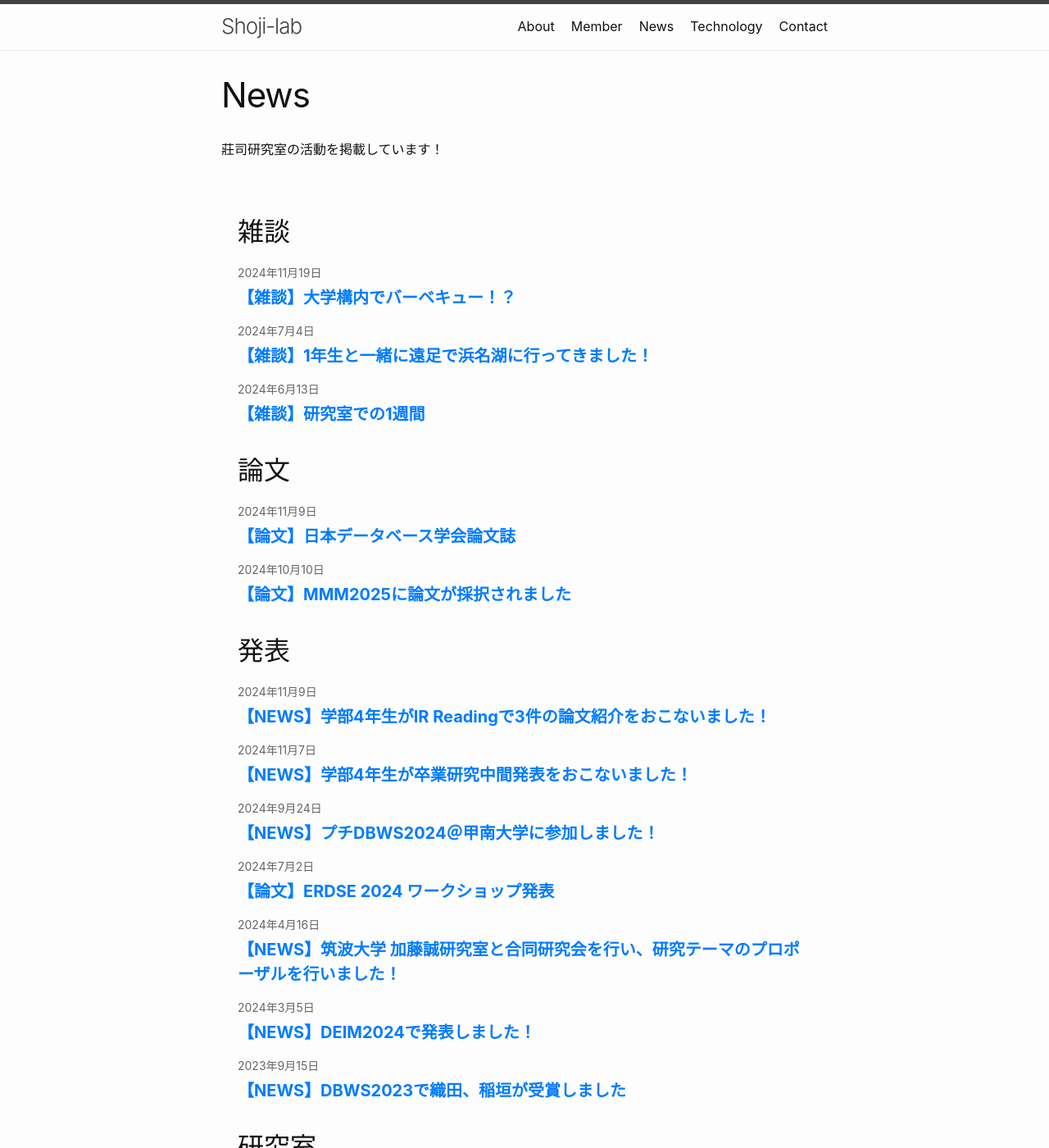
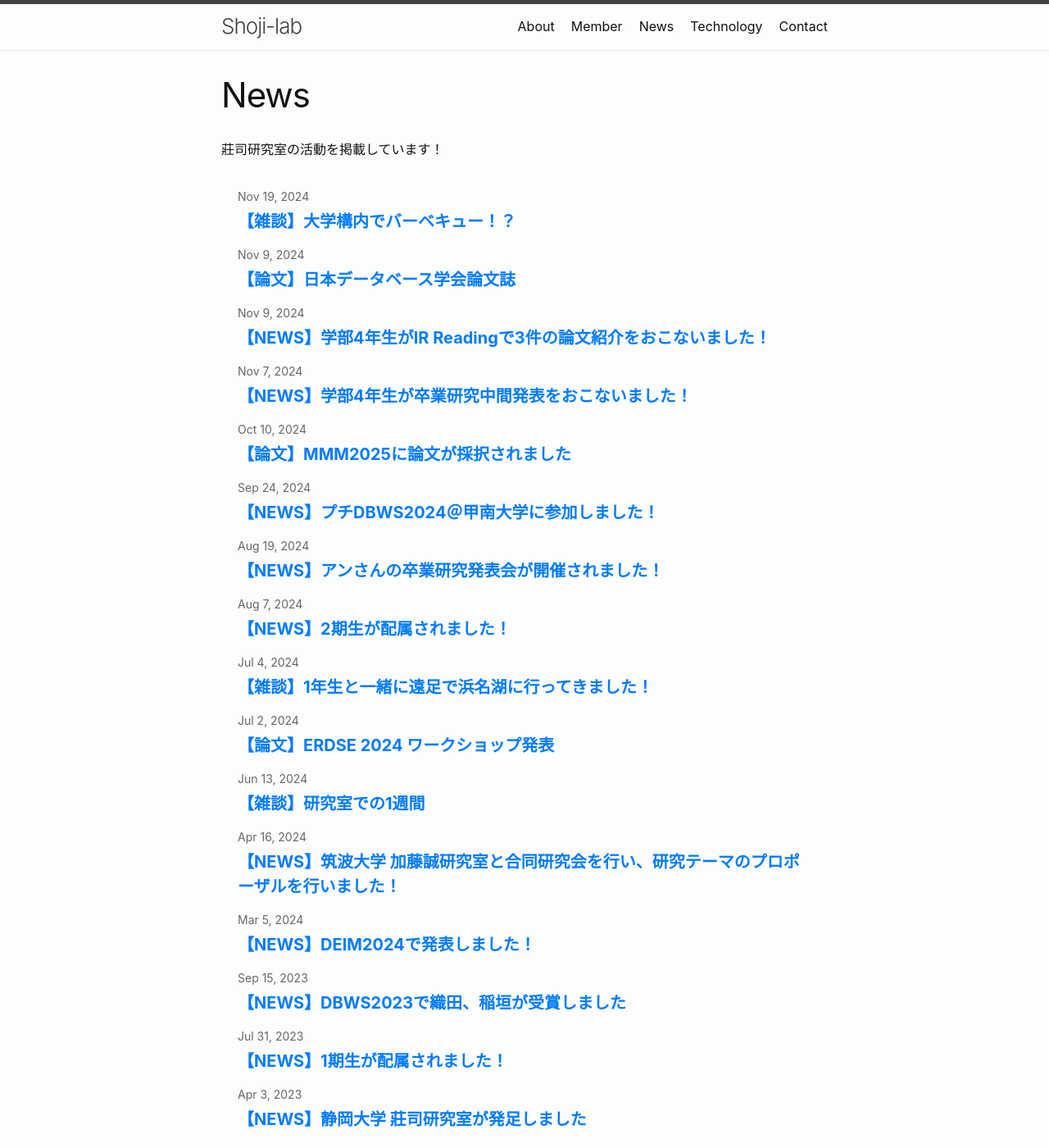
Before and after one commit to shoji-lab/shoji-lab.github.io, a Jekyll site: the page built from news.md, in a window 1280 px wide and 1400 px high. Shown: the whole window at 82% size. Built offline with Jekyll 4.4.1, drawn with Linux system fonts in a browser that asks for light colours; some of the changed text lies outside the part shown.

Commit message:
news changed8

```diff
--- a/news.md
+++ b/news.md
@@ -6,7 +6,7 @@
 
 莊司研究室の活動を掲載しています！
 
-<!-- <div class="news-list">
+<div class="news-list">
   {% assign posts = site.posts %}
   <ul>
     {% for post in posts %}
@@ -16,9 +16,9 @@
       </li>
     {% endfor %}
   </ul>
-</div> -->
+</div>
 
-<div class="news-list">
+<!-- <div class="news-list">
   {% assign categories = site.posts | map: "categories" | uniq %}
   {% for category in categories %}
     <h2>{{ category }}</h2>
@@ -26,13 +26,13 @@
     <ul>
       {% for post in category_posts %}
         <li>
-          <span class="news-date">{{ post.date | date: "%Y年%-m月%-d日" }}</span>
+          <span class="news-date">{{ post.date | date: "%b %-d, %Y" }}</span>
           <a href="{{ post.url | relative_url }}" class="news-title">{{ post.title }}</a>
         </li>
       {% endfor %}
     </ul>
   {% endfor %}
-</div>
+</div> -->
 
 <style>
 .news-list {
```
